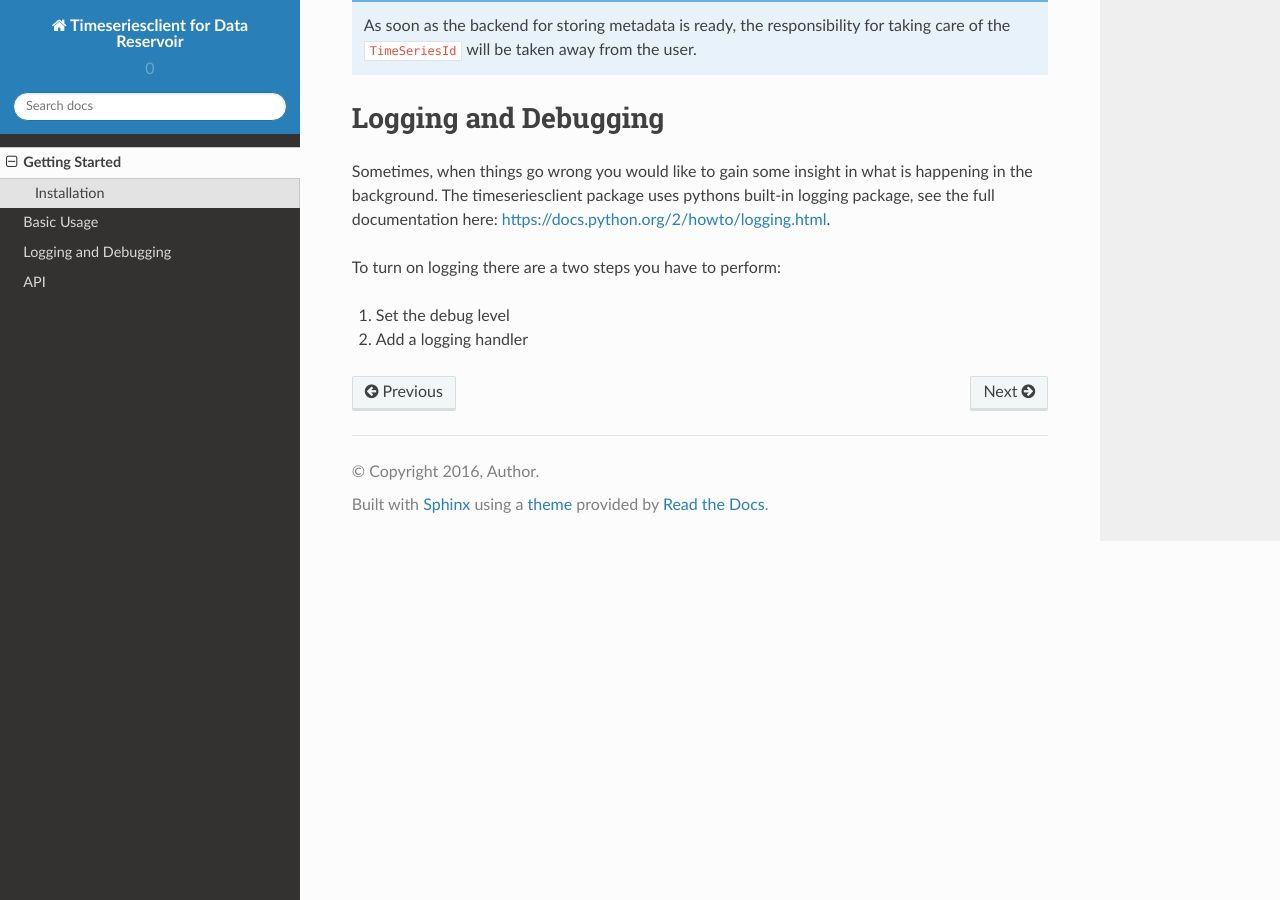
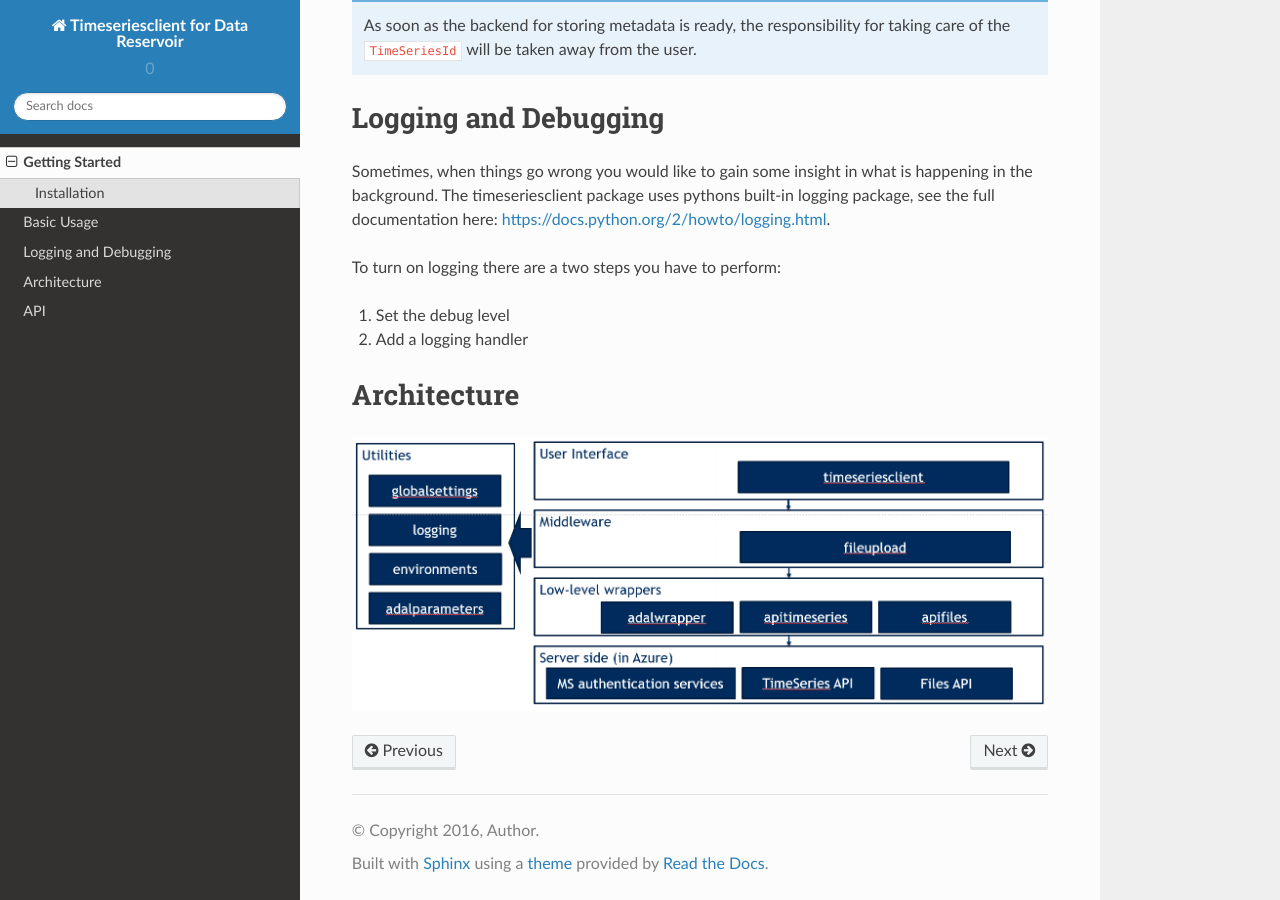
Before and after one commit to 4Subsea/drio-python, a Sphinx documentation site: the page built from docs/gettingstarted.rst, in a window 1280 px wide and 900 px high, scrolled down 1593 px. Built offline with Sphinx 7.4.7 and the Read the Docs theme 2.0.0, drawn with Linux system fonts in a browser that asks for light colours; pages that are not in the unit, such as notebooks, are missing from menus.

Commit message:
added architecture.png to documentation

```diff
--- a/docs/gettingstarted.rst
+++ b/docs/gettingstarted.rst
@@ -83,3 +83,10 @@ To turn on logging there are a two steps you have to perform:
 
 #. Set the debug level
 #. Add a logging handler
+
+
+
+Architecture
+############
+
+.. image:: _static/architecture.png
```
Also changed, not shown: docs/_static/architecture.png (added).
